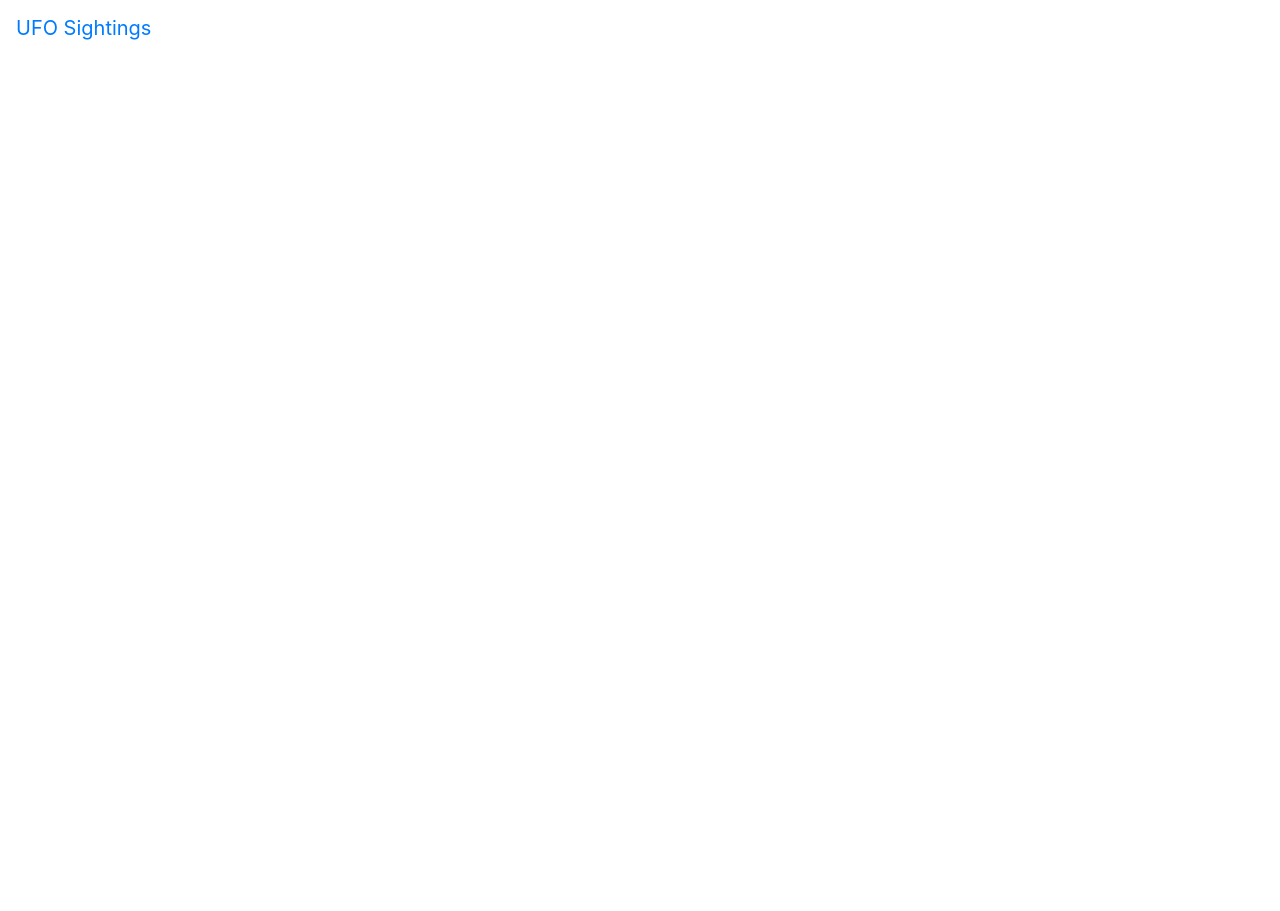
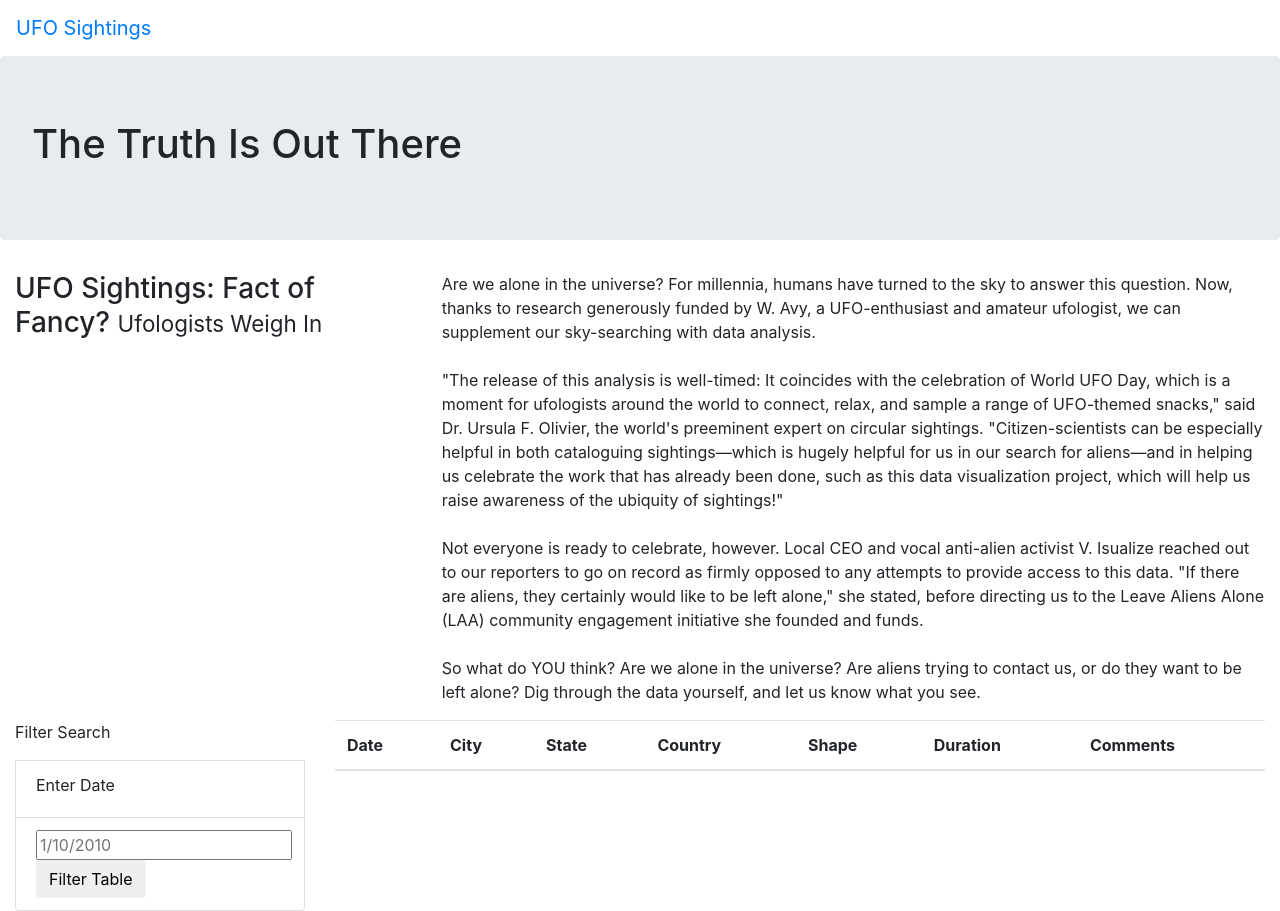
Before and after one commit to Davidiano593/OVNIs, a plain HTML site: page index.html in a window 1280 px wide. Before the commit the page ends 800 px from the top, so only its background shows below. Drawn offline with nearby package versions, Linux system fonts and the light colour scheme.

Commit message:
working on html file

```diff
--- a/index.html
+++ b/index.html
@@ -18,5 +18,57 @@
             <a class="navbar-brand" href="index.html">UFO Sightings</a>
         </nav>
     </div>
+    <div class="jumbotron">
+        <h1>The Truth Is Out There</h1>
+    </div>
+    <div class="container-fluid">
+        <div class="row">
+          <div class="col-md-4">
+            <h3>UFO Sightings: Fact of Fancy? <small>Ufologists Weigh In</small></h3>
+          </div>
+          <div class="col-md-8">
+            <p>
+              Are we alone in the universe? For millennia, humans have turned to the sky to answer this question. Now, thanks to research generously funded by W. Avy, a UFO-enthusiast and amateur ufologist, we can supplement our sky-searching with data analysis.<br><br>"The release of this analysis is well-timed: It coincides with the celebration of World UFO Day, which is a moment for ufologists around the world to connect, relax, and sample a range of UFO-themed snacks," said Dr. Ursula F. Olivier, the world's preeminent expert on circular sightings. "Citizen-scientists can be especially helpful in both cataloguing sightings—which is hugely helpful for us in our search for aliens—and in helping us celebrate the work that has already been done, such as this data visualization project, which will help us raise awareness of the ubiquity of sightings!"<br><br>Not everyone is ready to celebrate, however. Local CEO and vocal anti-alien activist V. Isualize reached out to our reporters to go on record as firmly opposed to any attempts to provide access to this data. "If there are aliens, they certainly would like to be left alone," she stated, before directing us to the Leave Aliens Alone (LAA) community engagement initiative she founded and funds.<br><br>So what do YOU think? Are we alone in the universe? Are aliens trying to contact us, or do they want to be left alone? Dig through the data yourself, and let us know what you see.
+
+
+            </p>
+          </div>
+        </div>
+      </div>
+      <div class="container-fluid">
+        <div class="row">
+          <div class="col-md-3">
+            <form>
+                <p>Filter Search</p>
+              </form>
+              <ul class="list-group">
+
+              </ul>
+              <li class="list-group-item">
+                <label for="date">Enter Date</label>
+              </li>
+              <li class="list-group-item">
+                <input type="text" placeholder="1/10/2010" id="datetime" />
+                <button id="filter-btn" type="button" class="btn btn-default">Filter Table</button>
+              </li>
+          </div>
+          <div class="col-md-9">
+            <table class="table table-striped">
+                <thead>
+                  <tr>
+                    <th>Date</th>
+                    <th>City</th>
+                    <th>State</th>
+                    <th>Country</th>
+                    <th>Shape</th>
+                    <th>Duration</th>
+                    <th>Comments</th>
+                  </tr>
+                </thead>
+                <tbody></tbody>
+              </table>
+          </div>
+        </div>
+      </div>
 </body>
 </html>
--- a/static/css/style.css
+++ b/static/css/style.css
@@ -0,0 +1 @@
+<link rel="stylesheet" href="static/css/style.css">
```
